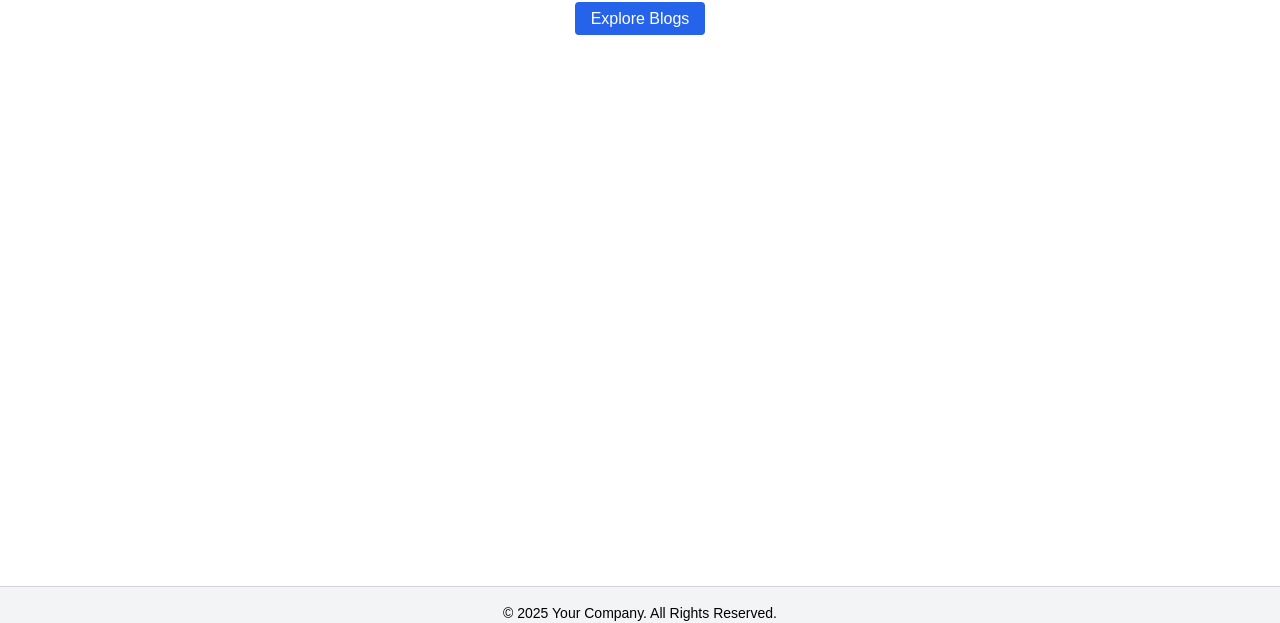
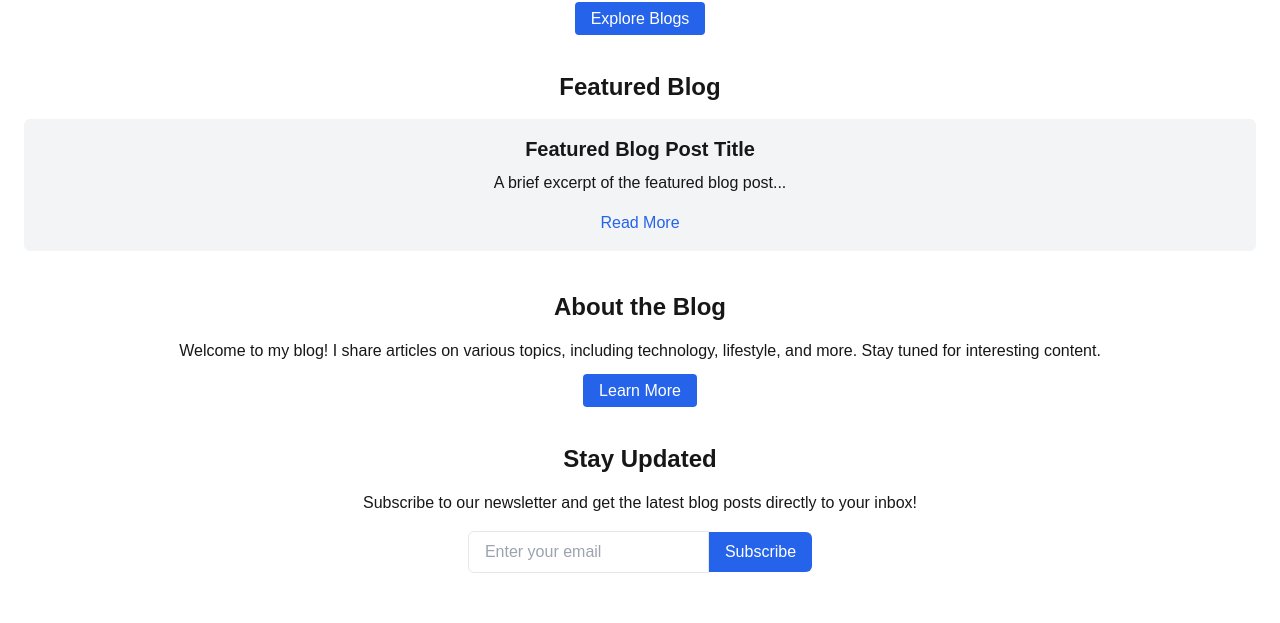
Before and after one commit to jiebinzhou98/project01, a Next.js app in the folder self-blog/: page / in a window 1280 px wide. Shown: the part 161-784 px from the top of the page. Built offline with nearby package versions, Linux system fonts and the light colour scheme; no server answers.

Commit message:
Update home page

```diff
--- a/self-blog/app/page.tsx
+++ b/self-blog/app/page.tsx
@@ -1,4 +1,3 @@
-// pages/index.tsx
 import Link from "next/link";
 
 export default function Home() {
@@ -14,6 +13,50 @@ export default function Home() {
           Explore Blogs
         </Link>
       </section>
+
+      {/* Featured Blog Section */}
+      <section className="text-center mb-10">
+        <h2 className="text-2xl font-semibold mb-4">Featured Blog</h2>
+        <div className="bg-gray-100 p-4 rounded-md">
+          <h3 className="text-xl font-bold mb-2">Featured Blog Post Title</h3>
+          <p className="mb-4">A brief excerpt of the featured blog post...</p>
+          <Link
+            href="/blog/1" // Replace with dynamic post link
+            className="text-blue-600 hover:text-blue-800"
+          >
+            Read More
+          </Link>
+        </div>
+      </section>
+
+      {/* About Section */}
+      <section className="text-center mb-10">
+        <h2 className="text-2xl font-semibold mb-4">About the Blog</h2>
+        <p className="mb-4">
+          Welcome to my blog! I share articles on various topics, including technology, lifestyle, and more. Stay tuned for interesting content.
+        </p>
+        <Link
+          href="/about"
+          className="bg-blue-600 text-white px-4 py-2 rounded hover:bg-blue-700"
+        >
+          Learn More
+        </Link>
+      </section>
+
+      {/* CTA Section */}
+      <section className="text-center mb-10">
+        <h2 className="text-2xl font-semibold mb-4">Stay Updated</h2>
+        <p className="mb-4">Subscribe to our newsletter and get the latest blog posts directly to your inbox!</p>
+        <input
+          type="email"
+          placeholder="Enter your email"
+          className="px-4 py-2 rounded-l-md border"
+        />
+        <button className="bg-blue-600 text-white px-4 py-2 rounded-r-md hover:bg-blue-700">
+          Subscribe
+        </button>
+      </section>
+
     </div>
   );
 }
```
